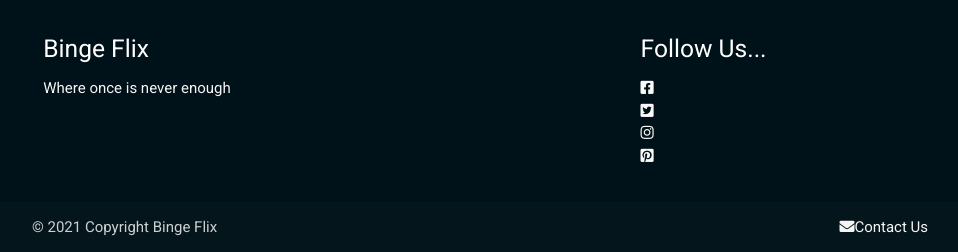
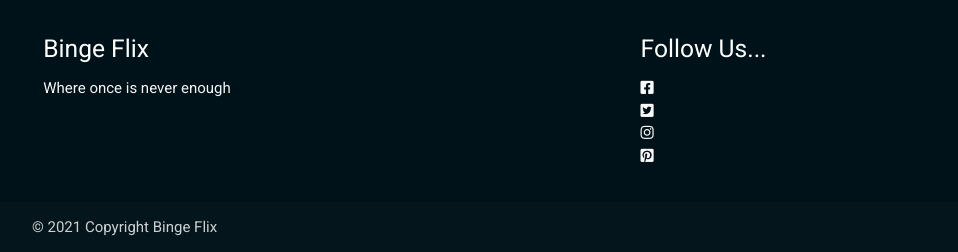
Before and after one commit to Code-Institute-Submissions/pbaker321-Binge-Flix, a Flask app: page / in a window 1280 px wide. Shown: the part 813-1065 px from the top of the page, without its empty margins (160-1118 px from the left). Run offline with Flask 2, Linux system fonts and the light colour scheme; some libraries are stand-ins or nearby versions.

Commit message:
removed cont us from footer

```diff
--- a/templates/base.html
+++ b/templates/base.html
@@ -94,7 +94,6 @@
         <div class="footer-copyright">
             <div class="container">
                 © 2021 Copyright Binge Flix
-                <a class="grey-text text-lighten-4 right" href="#!"><i class="fas fa-envelope"></i>Contact Us</a>
             </div>
         </div>
     </footer>
```
Lines whose indentation alone changed are shown as unchanged.
